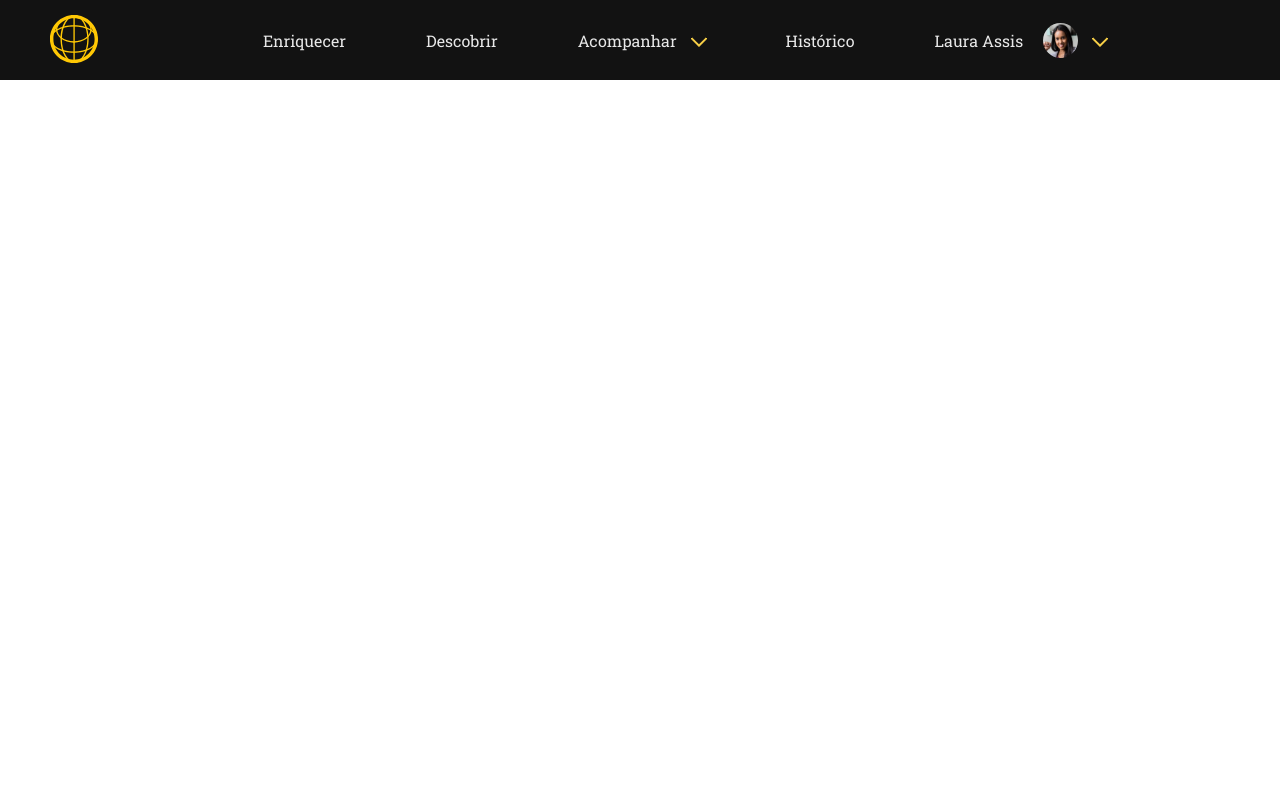
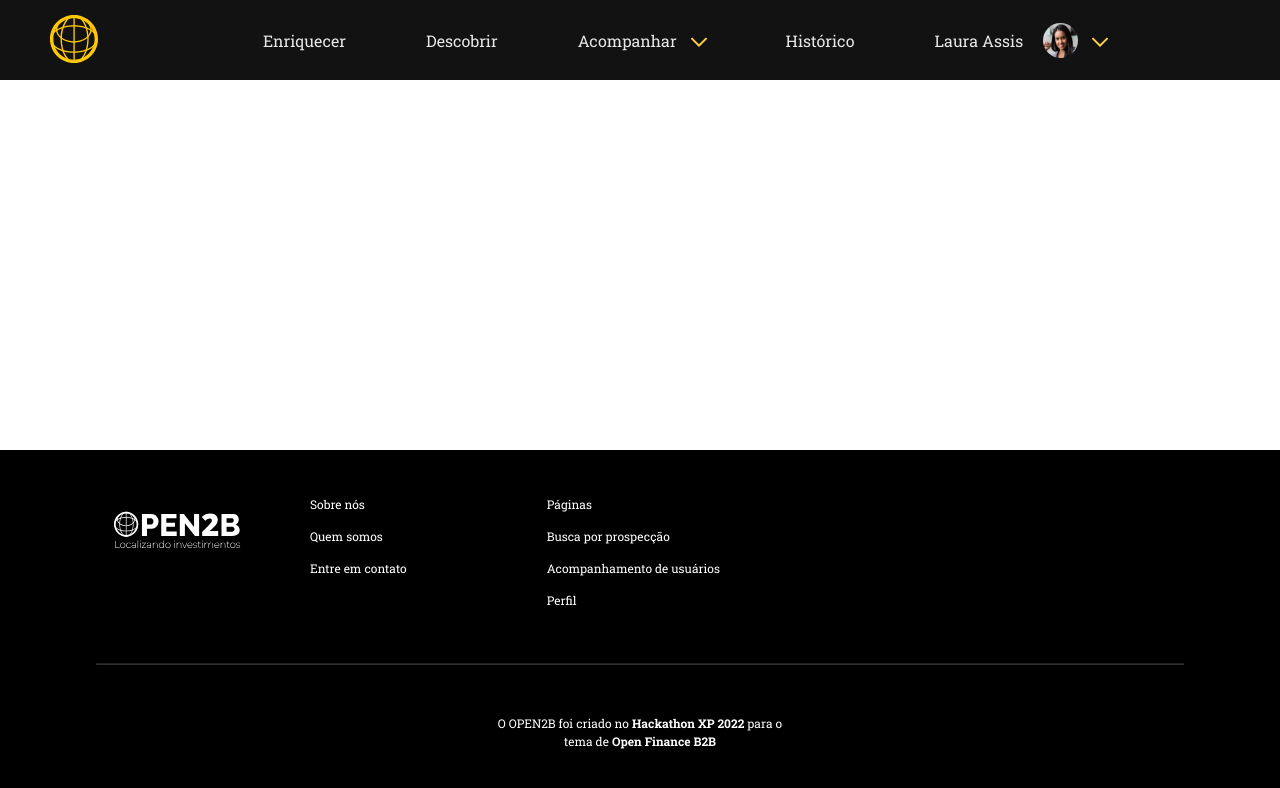
Before and after one commit to Silva-Leo/Hackathon-XP, a React (Create React App) app in the folder hacka-xp/: page / in a window 1280 px wide. Shown: the top 788 px of the page. Built offline with nearby package versions, Linux system fonts and the light colour scheme.

Commit message:
Feat: Add Footer component

```diff
--- a/hacka-xp/src/App.js
+++ b/hacka-xp/src/App.js
@@ -1,10 +1,12 @@
 import './App.css';
 import Header from './components/Header/header.js'
+import Footer from './components/Footer/footer'
 
 function App() {
   return (
     <>
        <Header/>
+       <Footer/>
     </>
   );
 }
--- a/hacka-xp/src/components/Footer/Footer.css
+++ /dev/null
@@ -1 +0,0 @@
-/* No CSS *//*# sourceMappingURL=Footer.css.map */
--- /dev/null
+++ b/hacka-xp/src/components/Footer/footer.css
@@ -0,0 +1,91 @@
+.footer {
+  height: 350px;
+  width: 100vw;
+  background-color: black;
+  display: -webkit-box;
+  display: -ms-flexbox;
+  display: flex;
+  -webkit-box-orient: horizontal;
+  -webkit-box-direction: normal;
+      -ms-flex-flow: row wrap;
+          flex-flow: row wrap;
+  -ms-flex-pack: distribute;
+      justify-content: space-around;
+  position: absolute;
+  bottom: 0;
+}
+
+.footer .logoImg {
+  height: 35%;
+  padding-top: 3%;
+  padding-left: 5%;
+  -webkit-box-flex: 1;
+      -ms-flex-positive: 1;
+          flex-grow: 1;
+}
+
+.footer .logoImg img {
+  height: 50px;
+}
+
+.footer .sobreFooter {
+  padding-top: 3%;
+  display: -webkit-box;
+  display: -ms-flexbox;
+  display: flex;
+  -webkit-box-orient: vertical;
+  -webkit-box-direction: normal;
+      -ms-flex-direction: column;
+          flex-direction: column;
+  line-height: 200%;
+  height: 35%;
+  -webkit-box-flex: 1;
+      -ms-flex-positive: 1;
+          flex-grow: 1;
+}
+
+.footer .sobreFooter a {
+  text-decoration: none;
+  color: #fff;
+  font-size: 12px;
+}
+
+.footer .paginasFooter {
+  padding-top: 3%;
+  display: -webkit-box;
+  display: -ms-flexbox;
+  display: flex;
+  -webkit-box-orient: vertical;
+  -webkit-box-direction: normal;
+      -ms-flex-direction: column;
+          flex-direction: column;
+  line-height: 200%;
+  -webkit-box-flex: 4;
+      -ms-flex-positive: 4;
+          flex-grow: 4;
+  height: 35%;
+}
+
+.footer .paginasFooter a {
+  text-decoration: none;
+  color: #fff;
+  font-size: 12px;
+}
+
+.footer hr {
+  margin-top: 2%;
+  width: 85%;
+  height: 0.1%;
+  background-image: -webkit-gradient(linear, left top, right top, from(rgba(0, 0, 0, 0.75)), color-stop(white), to(rgba(0, 0, 0, 0.75)));
+  background-image: linear-gradient(to right, rgba(0, 0, 0, 0.75), white, rgba(0, 0, 0, 0.75));
+  opacity: 0.2;
+}
+
+.footer p {
+  width: 24%;
+  text-align: center;
+  color: #fff;
+  font-size: 12px;
+  line-height: 150%;
+}
+/*# sourceMappingURL=footer.css.map */
--- /dev/null
+++ b/hacka-xp/src/components/Footer/footer.jsx
@@ -0,0 +1,29 @@
+import React from "react";
+import "./footer.css";
+import FooterLogo from "../../assets/img/FooterLogo.svg";
+
+export default function Footer() {
+  return (
+    <>
+      <section className="footer">
+        <div className="logoImg">
+          <img src={FooterLogo} alt="Logo-empresa" />
+        </div>
+        <div className="sobreFooter">
+          <a href="#">Sobre nós</a>
+          <a href="#">Quem somos</a>
+          <a href="#">Entre em contato</a>
+        </div>
+        <div className="paginasFooter">
+          <a href="#">Páginas</a>
+          <a href="#">Busca por prospecção</a>
+          <a href="#">Acompanhamento de usuários</a>
+          <a href="#">Perfil</a>
+        </div>
+        <hr />
+        <p> O OPEN2B foi criado no <b>Hackathon XP 2022</b> para o tema de <b>Open Finance B2B</b></p>
+
+      </section>
+    </>
+  );
+}
--- /dev/null
+++ b/hacka-xp/src/components/Footer/footer.scss
@@ -0,0 +1,71 @@
+@import "../../Styles/global.scss";
+
+.footer {
+  height: 350px;
+  width: 100vw;
+  background-color: black;
+  display: flex;
+  flex-flow: row wrap;
+  justify-content: space-around;
+  position:absolute;
+	bottom:0;
+
+
+  .logoImg {
+    height: 35%;
+    padding-top: 3%;
+    padding-left: 5%;
+    flex-grow: 1;
+
+    img {
+      height: 50px;
+    }
+  }
+
+  .sobreFooter {
+    padding-top: 3%;
+    display: flex;
+    flex-direction: column;
+    line-height: 200%;
+    height: 35%;
+    flex-grow: 1;
+
+    a {
+      text-decoration: none;
+      color: #fff;
+      font-size: 12px;
+    }
+  }
+
+  .paginasFooter {
+    padding-top: 3%;
+    display: flex;
+    flex-direction: column;
+    line-height: 200%;
+    flex-grow:4;
+    height: 35%;
+
+    a {
+      text-decoration: none;
+      color: #fff;
+      font-size: 12px;
+    }
+  }
+
+  hr{
+    margin-top: 2%;
+    width: 85%;
+    height: 0.1%;
+    background-image: linear-gradient(to right,rgba(0, 0, 0, 0.75), rgb(255, 255, 255), rgba(0, 0, 0, 0.75));
+    opacity: 0.2;
+  }
+  p{
+    width: 24%;
+    text-align: center;
+    color: #fff;
+    font-size: 12px;
+    line-height: 150%;
+  }
+
+
+}
```
Also changed, not shown: hacka-xp/src/components/Footer/Footer.jsx (deleted), hacka-xp/src/components/Footer/Footer.scss (deleted), 2 other files (tests, documents, lock files or other folders).
